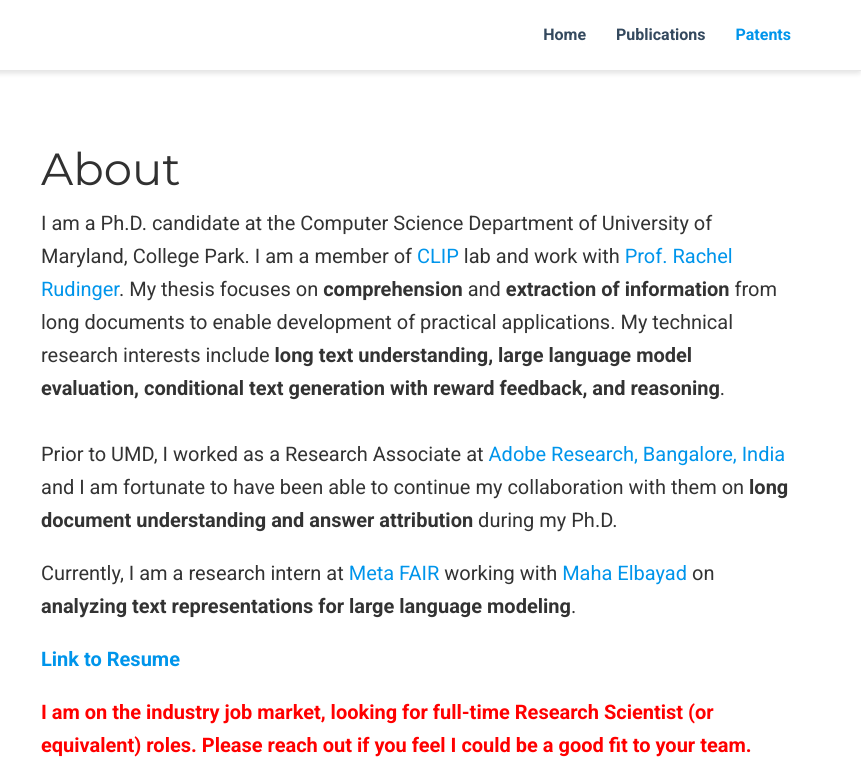
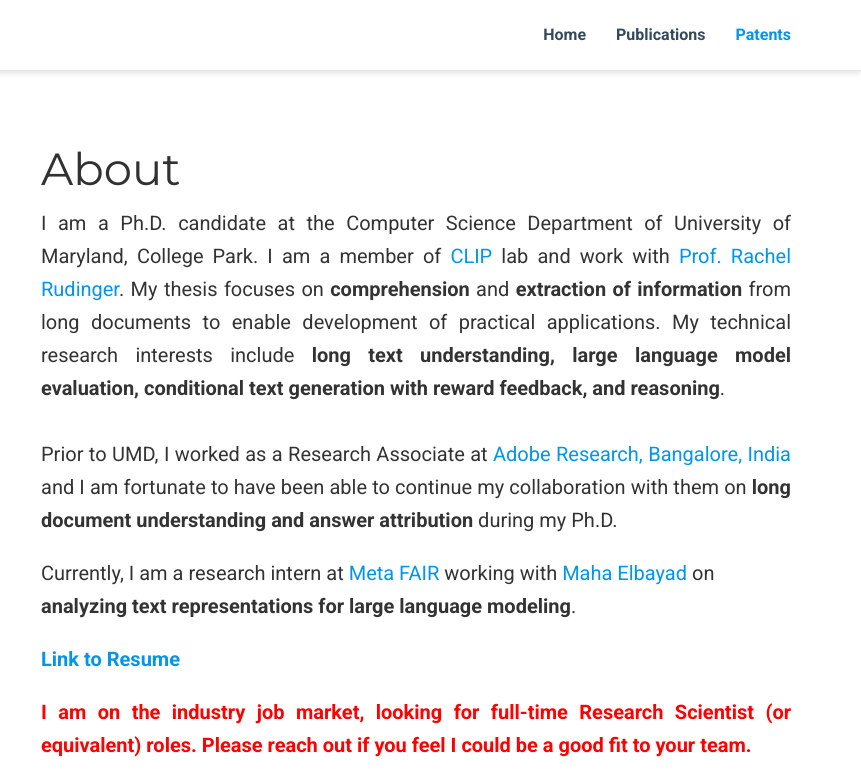
Before and after one commit to abhilashasancheti/abhilashasancheti.github.io, a plain HTML site: page index.html in a window 1280 px wide. Shown: the top 779 px of the page, 419-1280 px from the left. Drawn offline with nearby package versions, Linux system fonts and the light colour scheme; some packages are replaced by stand-ins of ours; some icons are missing.

Commit message:
updated introduction

```diff
--- a/index.html
+++ b/index.html
@@ -283,12 +283,12 @@
 
 <h1 id="about">About</h1>
 
-<p>I am a Ph.D. candidate at the Computer Science Department of University of Maryland, College Park. I am a member of <a href="https://wiki.umiacs.umd.edu/clip/index.php/Main_Page" target="_blank">CLIP</a> lab and work with <a href="http://rudinger.github.io/" target="_blank">Prof. Rachel Rudinger</a>. My thesis focuses on <b>comprehension</b> and <b>extraction of information</b> from long documents to enable development of practical applications. My technical research interests include <b>long text understanding, large language model evaluation, conditional text generation with reward feedback, and reasoning</b>. </br></br>Prior to UMD, I worked as a Research Associate at <a href="https://research.adobe.com/" target="_blank">Adobe Research, Bangalore, India</a> and I am fortunate to have been able to continue my collaboration with them on <b>long document understanding and answer attribution</b> during my Ph.D. </p>
+<p style="text-align: justify;">I am a Ph.D. candidate at the Computer Science Department of University of Maryland, College Park. I am a member of <a href="https://wiki.umiacs.umd.edu/clip/index.php/Main_Page" target="_blank">CLIP</a> lab and work with <a href="http://rudinger.github.io/" target="_blank">Prof. Rachel Rudinger</a>. My thesis focuses on <b>comprehension</b> and <b>extraction of information</b> from long documents to enable development of practical applications. My technical research interests include <b>long text understanding, large language model evaluation, conditional text generation with reward feedback, and reasoning</b>. </br></br>Prior to UMD, I worked as a Research Associate at <a href="https://research.adobe.com/" target="_blank">Adobe Research, Bangalore, India</a> and I am fortunate to have been able to continue my collaboration with them on <b>long document understanding and answer attribution</b> during my Ph.D. </p>
 Currently, I am a research intern at <a href="https://ai.meta.com/blog/meta-fair-research-new-releases/" target="_blank">Meta FAIR</a> working with <a href="https://elbayadm.github.io/" target="_blank">Maha Elbayad</a> on <b>analyzing text representations for large language modeling</b>.</p>
 
-<p><strong><a href="https://abhilashasancheti.github.io/files/AbhilashaSancheti.pdf">Link to Resume</a></strong></p>
+<p ><strong><a href="https://abhilashasancheti.github.io/files/AbhilashaSancheti.pdf">Link to Resume</a></strong></p>
 
-<p><strong><font color="red">I am on the industry job market, looking for full-time Research Scientist (or equivalent) roles. Please reach out if you feel I could be a good fit to your team.</strong></font></p>
+<p style="text-align: justify;"><strong><font color="red">I am on the industry job market, looking for full-time Research Scientist (or equivalent) roles. Please reach out if you feel I could be a good fit to your team.</strong></font></p>
 
 
     <div class="row">
```
